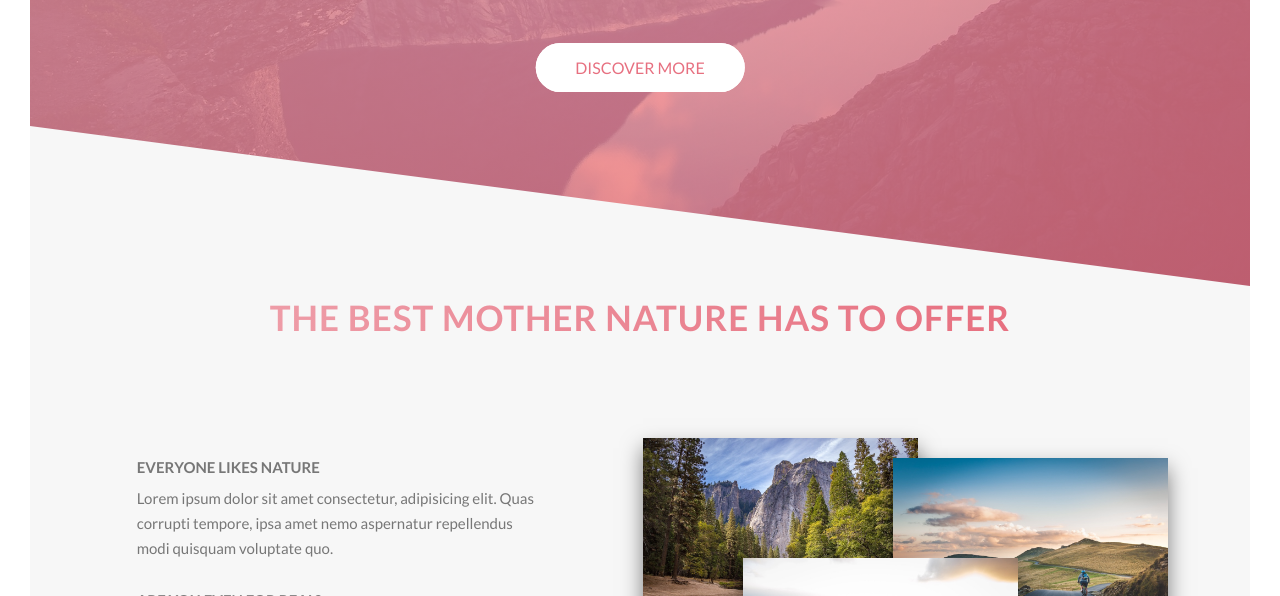
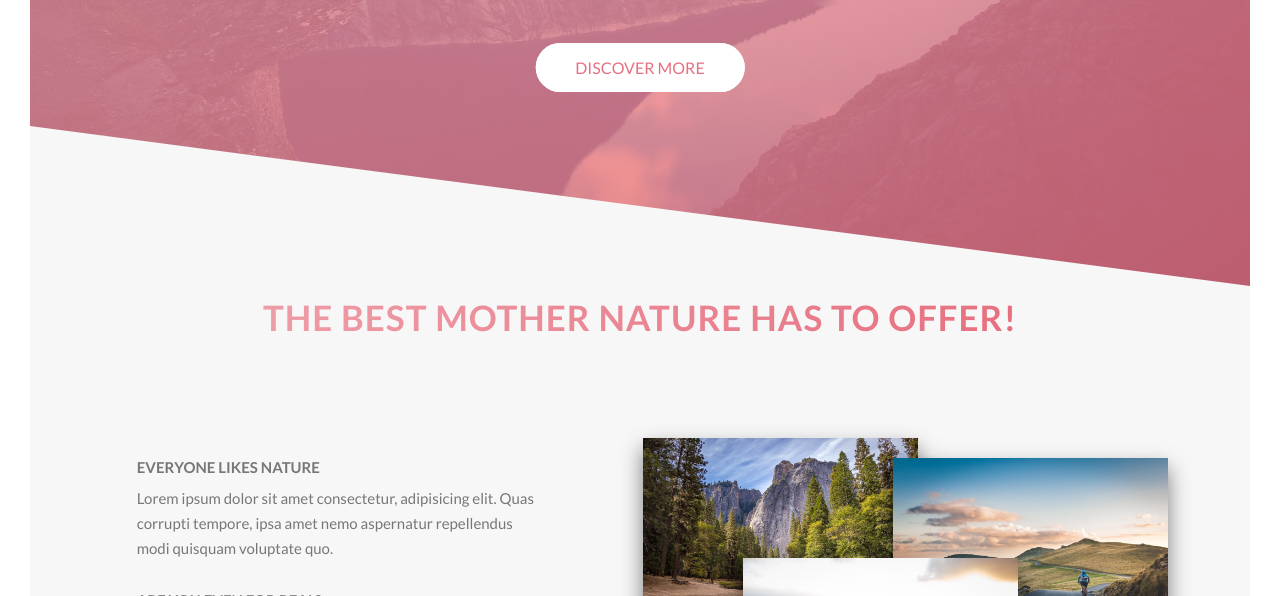
Before and after one commit to abhishekangira/travello, a website: page public/index.html in a window 1280 px wide. Shown: the part 504-1100 px from the top of the page. Drawn offline with nearby package versions, Linux system fonts and the light colour scheme.

Commit message:
exclaimation

```diff
--- a/public/index.html
+++ b/public/index.html
@@ -39,7 +39,7 @@
         <main>
             <section class="section-about">
                 <h2 class="heading-primary u-margin-btm-xl">
-                    the best mother nature has to offer
+                    the best mother nature has to offer!
                 </h2>
                 <div class="section-about__box">
                     <div class="section-about__text">
```
